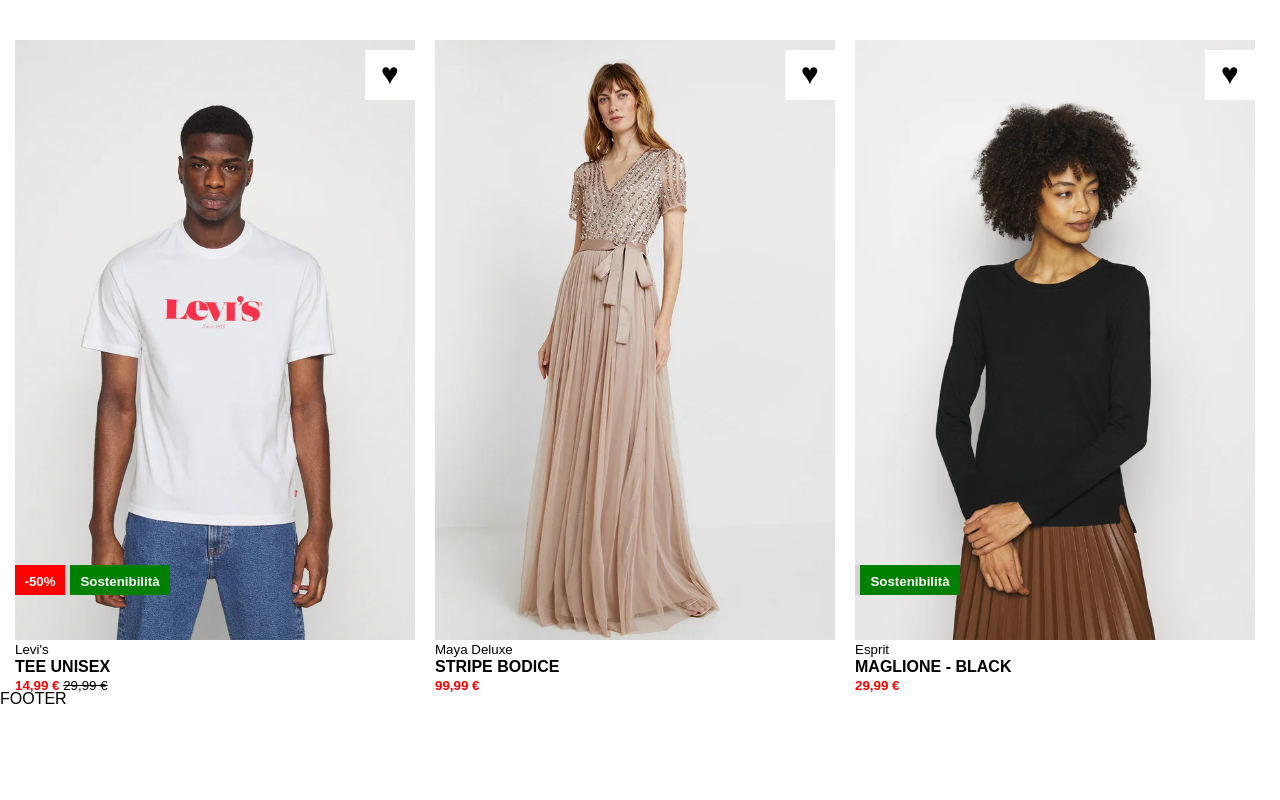
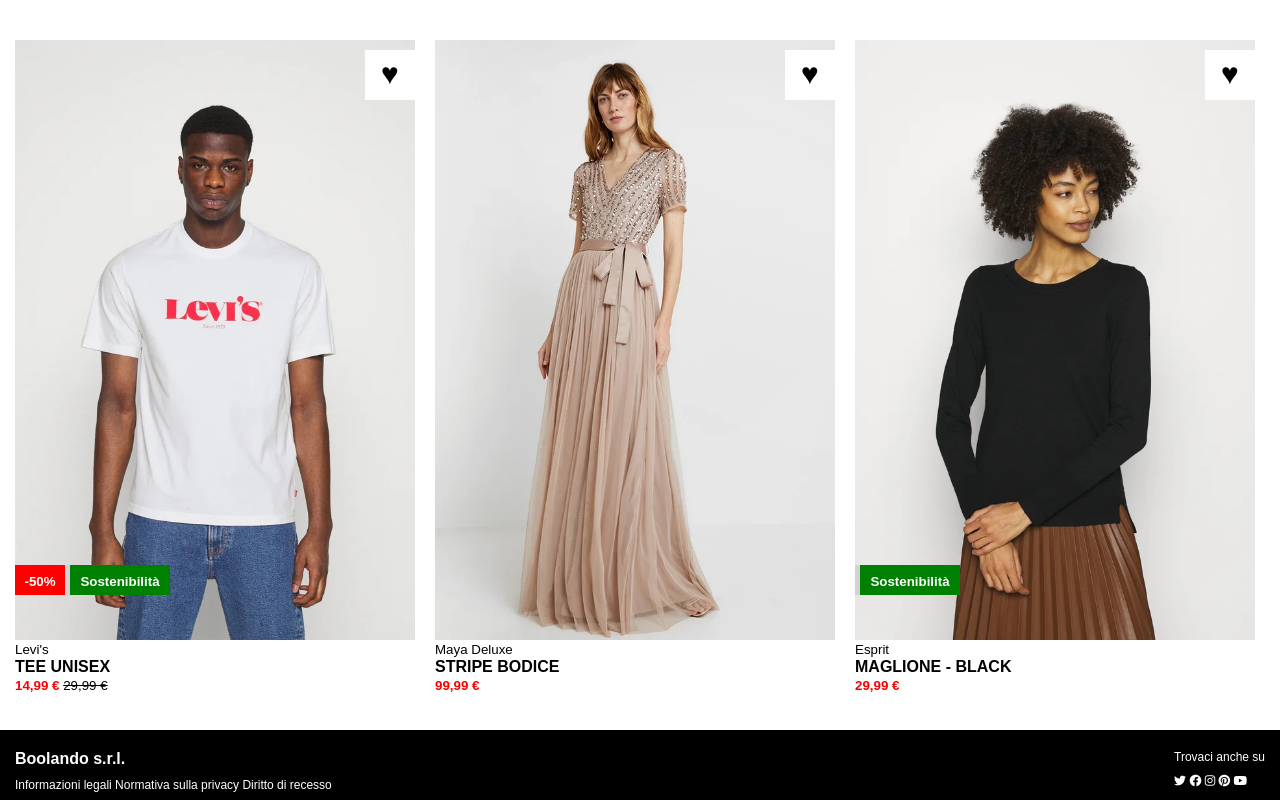
Before and after one commit to MironAlberto/html-css-boolando, a plain HTML site: page index.html in a window 1280 px wide. Shown: the part 760-1560 px from the top of the page. Before the commit the page ends 1468 px from the top, so only its background shows below. Drawn offline with Linux system fonts and the light colour scheme.

Commit message:
footer + attributi su css. Completato esercizio.

```diff
--- a/css/style.css
+++ b/css/style.css
@@ -248,3 +248,37 @@ main{
     background-color: green;
     margin-left: 5px;
 }
+
+
+/* FOOTER */
+.footer-container{
+    max-width: 1250px;
+    margin: 0 auto;
+    /* text-align: center; */
+    height: 70px;
+    color: white;
+    display: flex;
+    justify-content: space-between;
+}
+
+.black-background{
+    background-color: black;
+    margin-top: 40px;
+}
+
+.infos{
+    padding-top: 20px;
+}
+
+.p-font-size{
+    font-size: 12px;
+}
+
+.socials{
+    padding-top: 20px;
+    font-size: 12px;
+}
+
+.footer-speciale{
+    margin-bottom: 10px;
+}
--- a/index.html
+++ b/index.html
@@ -465,12 +465,54 @@
         <!-- Fine Main -->
 
         <!-- Inizio Footer Principale -->
-        <footer>
-            <div class="container">
-                FOOTER
+        <footer class="black-background">
+
+            <div class="footer-container">
+
+                <div class="infos">
+
+                    <div class="footer-speciale">
+
+                        <strong>
+
+                            Boolando s.r.l.
+
+                        </strong>
+
+                    </div>
+
+                    <p class="p-font-size">
+
+                        Informazioni legali  Normativa sulla privacy  Diritto di recesso
+
+                    </p>
+
+                </div>
+
+                <div class="socials">
+
+                    <div class="footer-speciale">
+
+                        Trovaci anche su
+
+                    </div>
+
+                    <div>
+
+                        <i class="fa-brands fa-twitter"></i>
+                        <i class="fa-brands fa-facebook"></i>
+                        <i class="fa-brands fa-instagram"></i>
+                        <i class="fa-brands fa-pinterest"></i>
+                        <i class="fa-brands fa-youtube"></i>
+                    </div>
+
+                </div>
+
             </div>
+
         </footer>
         <!-- Fine Footer Principale -->
 
     </body>
+
 </html>
```
